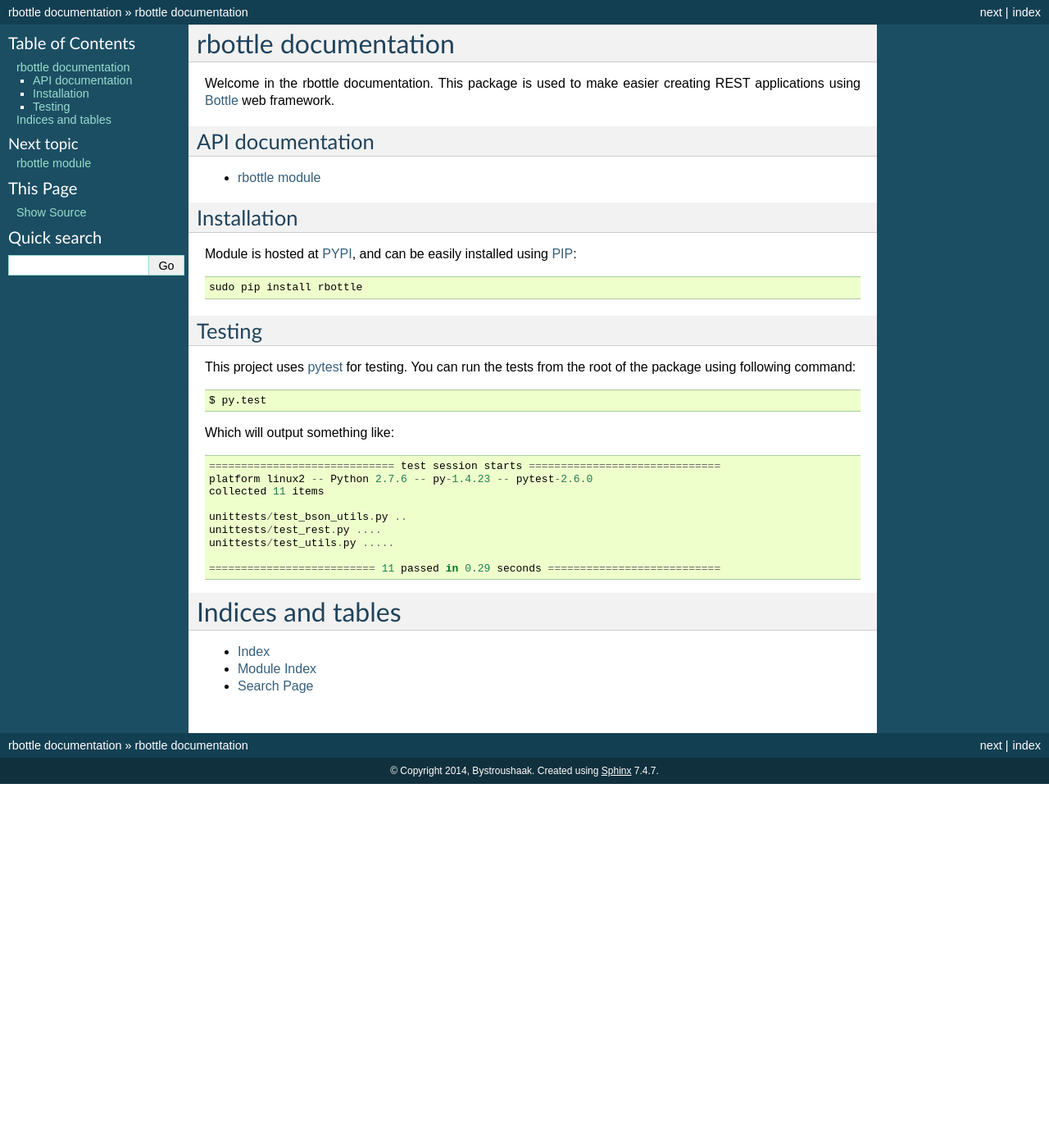
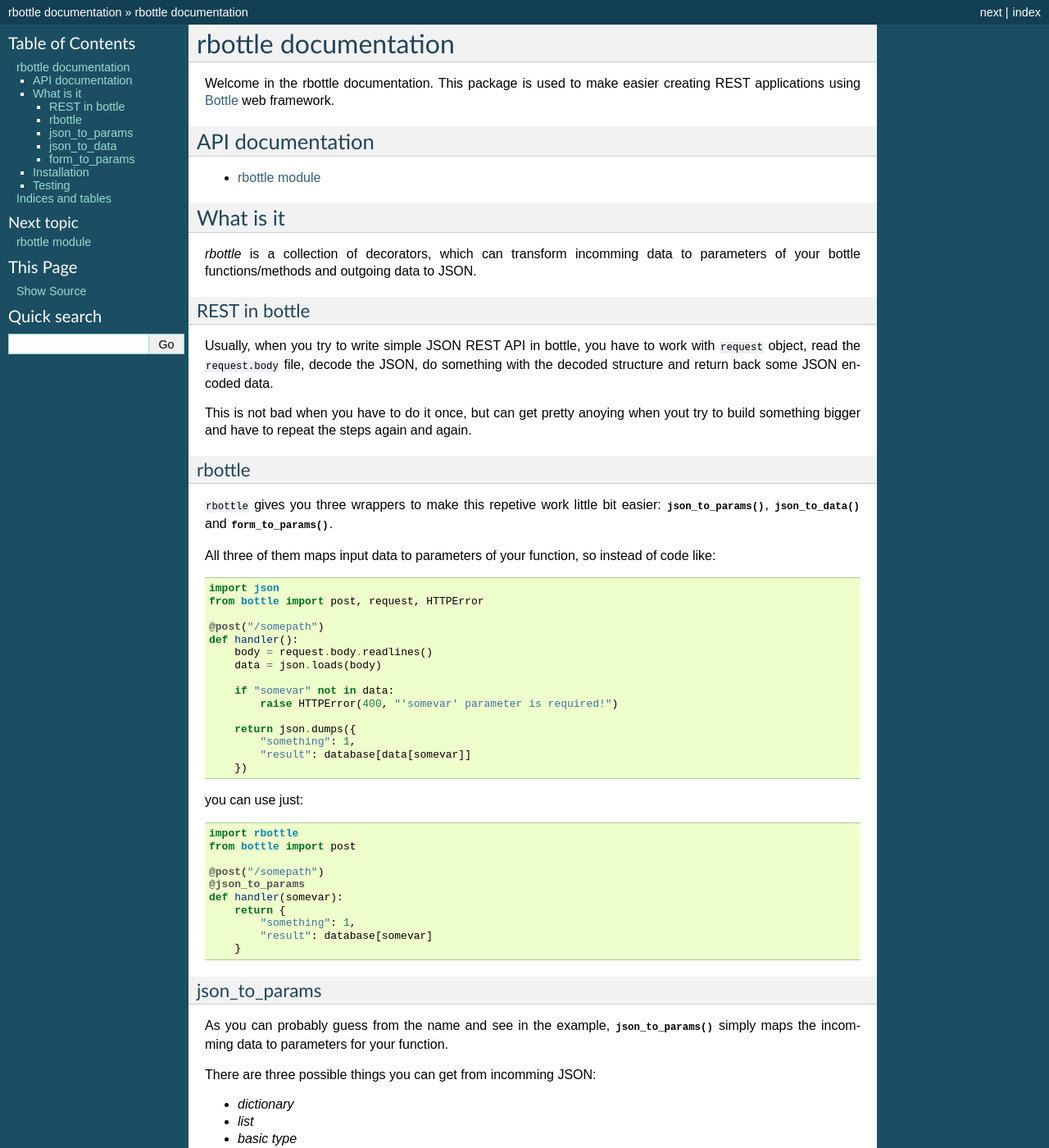
Before and after one commit to Bystroushaak/bottle-rest, a Sphinx documentation site: the page built from docs/index.rst, in a window 1280 px wide and 1400 px high. Shown: the whole window at 82% size. Built offline with Sphinx 7.4.7, drawn with Linux system fonts in a browser that asks for light colours; some of the changed text lies outside the part shown.

Commit message:
Added some documentation.

```diff
--- a/docs/index.rst
+++ b/docs/index.rst
@@ -10,6 +10,117 @@
     :maxdepth: 2
 
     api/rbottle
+
+What is it
+----------
+`rbottle` is a collection of decorators, which can transform incomming data
+to parameters of your bottle functions/methods and outgoing data to JSON.
+
+REST in bottle
+++++++++++++++
+Usually, when you try to write simple JSON REST API in bottle, you have to
+work with ``request`` object, read the ``request.body`` file, decode the
+JSON, do something with the decoded structure and return back some JSON
+encoded data.
+
+This is not bad when you have to do it once, but can get pretty anoying when
+yout try to build something bigger and have to repeat the steps again and again.
+
+rbottle
++++++++
+
+``rbottle`` gives you three wrappers to make this repetive work little bit
+easier: :func:`.json_to_params`, :func:`.json_to_data` and
+:func:`.form_to_params`.
+
+All three of them maps input data to parameters of your function, so instead of
+code like::
+
+    import json
+    from bottle import post, request, HTTPError
+
+    @post("/somepath")
+    def handler():
+        body = request.body.readlines()
+        data = json.loads(body)
+
+        if "somevar" not in data:
+            raise HTTPError(400, "'somevar' parameter is required!")
+
+        return json.dumps({
+            "something": 1,
+            "result": database[data[somevar]]
+        })
+
+you can use just::
+
+    import rbottle
+    from bottle import post
+
+    @post("/somepath")
+    @json_to_params
+    def handler(somevar):
+        return {
+            "something": 1,
+            "result": database[somevar]
+        }
+
+
+json_to_params
+++++++++++++++
+As you can probably guess from the name and see in the example,
+:func:`.json_to_params` simply maps the incomming data to parameters for
+your function.
+
+There are three possible things you can get from incomming JSON:
+
+- `dictionary`
+- `list`
+- `basic type`
+
+`Dictionary` is mapped to ``kwargs`` of your functions, in non-rewrite mode
+(no existing ``kwargs`` key will be rewritten).
+
+`List` and `basic types` are added at the end of the ``*args`` parameter of
+your function.
+
+For the funtion in the example, you can send::
+
+    {
+        "somevar": "somevalue"
+    }
+
+or::
+
+    ["somevalue"]
+
+or::
+
+    "somevalue"
+
+with same results.
+
+All returned data from wrapped function will be automatically converted to the
+JSON.
+
+json_to_data
+++++++++++++
+:func:`.json_to_params` works almost identically as previous function, except
+that it puts all the decoded data into ``data`` parameter of your function,
+so better make sure, that you have it defined.
+
+This can be useful for bigger sets of the data, which could be impractical to
+put into parameters.
+
+form_to_params
+++++++++++++++
+Finally :func:`.form_to_params` works same way as :func:`.json_to_params`,
+but it doesn't decodes the input data, but data sent as ``GET`` or ``POST``
+request parameters.
+
+Note: In PHP, you would get this using the infamous ``$_GET`` and ``$_POST``
+variables.
+
 
 Installation
 ------------
```
